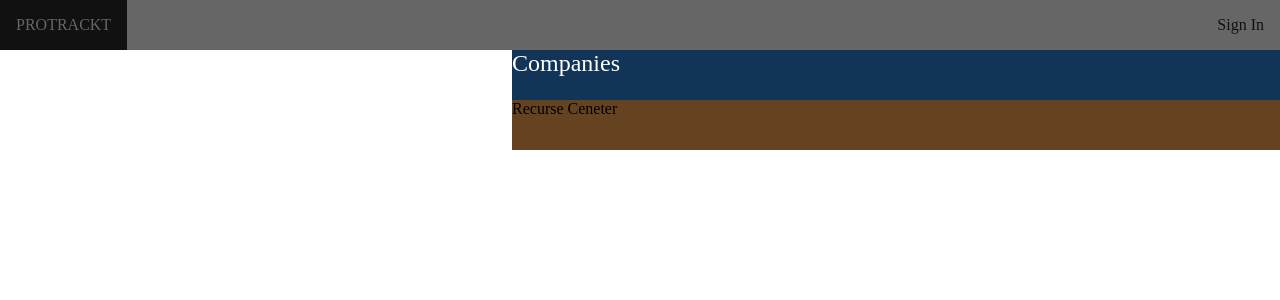
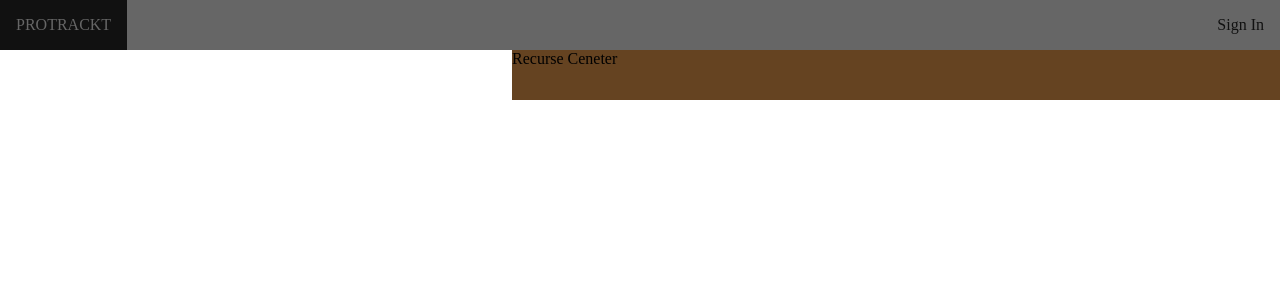
Before and after one commit to leegenes/protrackt-frontend, a React app: page / in a window 1280 px wide. Shown: the top 300 px of the page. Built offline with nearby package versions, Linux system fonts and the light colour scheme.

Commit message:
remove console.log

```diff
--- a/src/components/OrganizationList.js
+++ b/src/components/OrganizationList.js
@@ -5,7 +5,6 @@ import './organization_list.css';
 
 const OrganizationList = (props) => {
   const organizationItems = props.organizations.orgs.map((organization) => {
-    console.log(organization.name);
     return (
       <OrganizationItem
       key={organization.name} // Will be id
@@ -14,13 +13,11 @@ const OrganizationList = (props) => {
   })
 
   return (
-    <div className="main-container">
-      <div className="org-list-container">
-        <div className="org-list-header">
-          Companies
-        </div>
-          { organizationItems }
+    <div className="org-list-container">
+      <div className="org-list-header">
+        Companies
       </div>
+        { organizationItems }
     </div>
   )
 };
```
